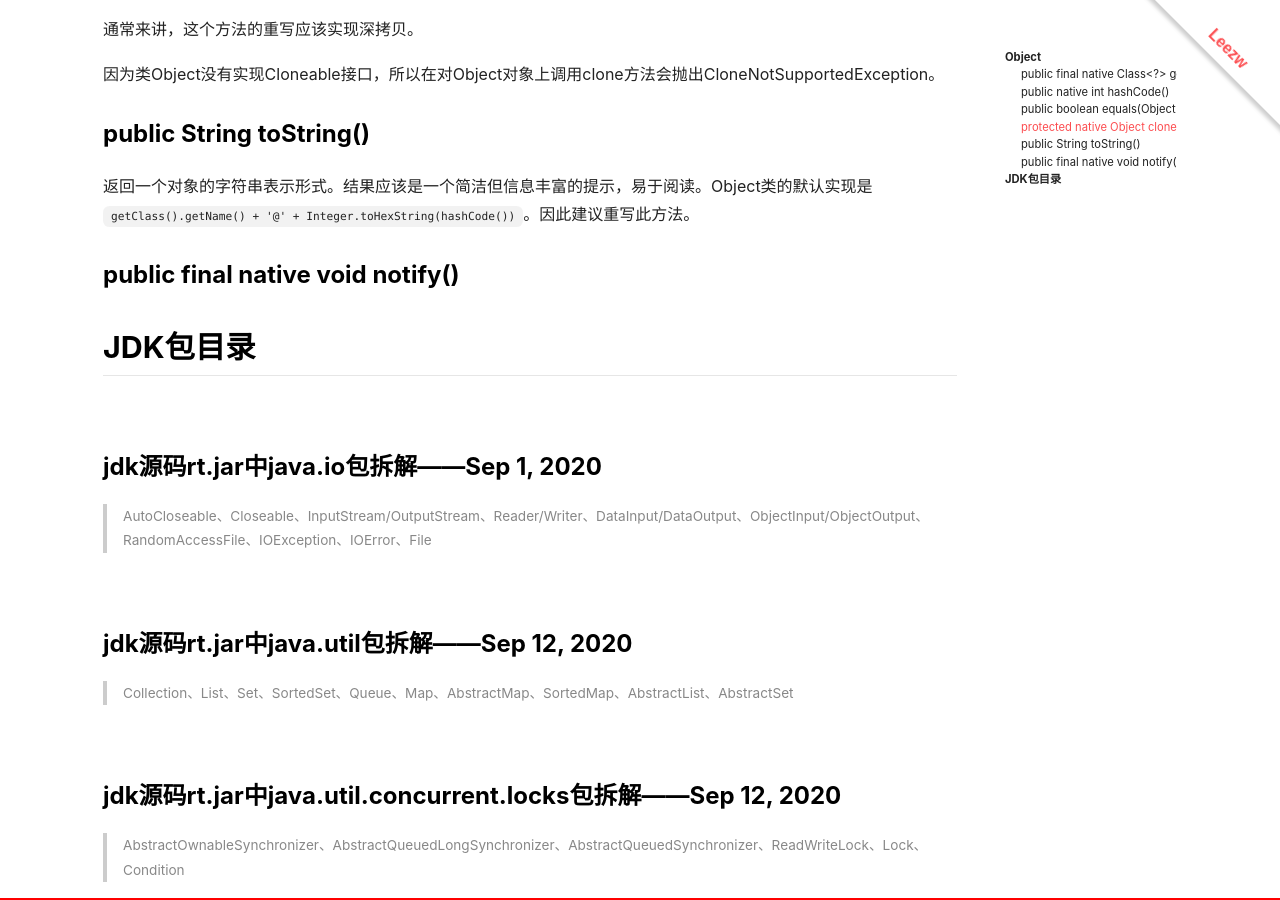
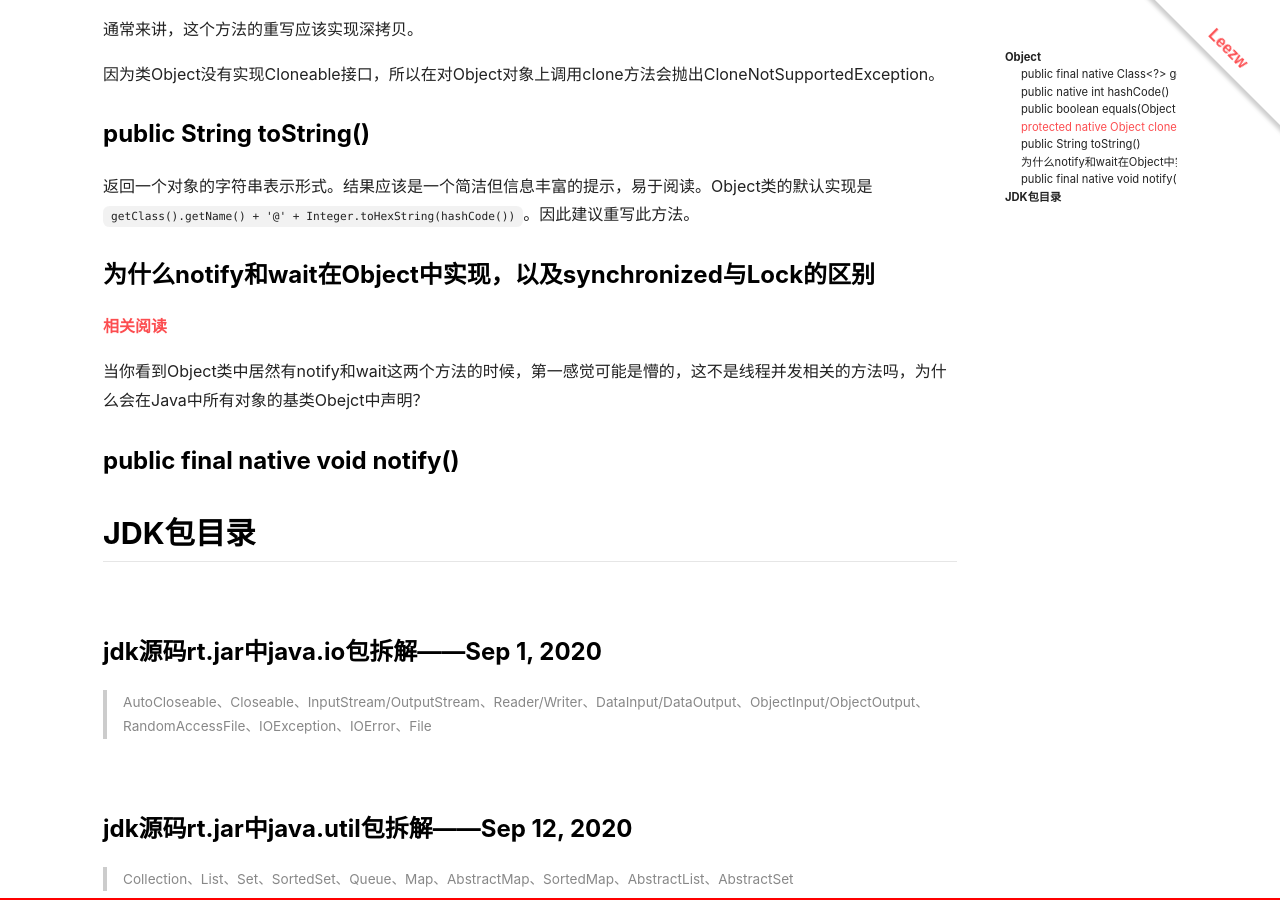
Before and after one commit to quantum-li/quantum-li.github.io, a Jekyll site: the page built from _posts/2020-10-09-jdk-source.md, in a window 1280 px wide and 900 px high, scrolled down 1868 px. Built offline with Jekyll 4.4.1, drawn with Linux system fonts in a browser that asks for light colours; nearby versions of some CDN libraries.

Commit message:
2021-11-11 20:27:34

```diff
--- a/_posts/2020-10-09-jdk-source.md
+++ b/_posts/2020-10-09-jdk-source.md
@@ -76,6 +76,15 @@ Object类中的默认实现是浅拷贝。并且如果对象没有实现Cloneabl
 
 返回一个对象的字符串表示形式。结果应该是一个简洁但信息丰富的提示，易于阅读。Object类的默认实现是`getClass().getName() + '@' + Integer.toHexString(hashCode())`。因此建议重写此方法。
 
+### 为什么notify和wait在Object中实现，以及synchronized与Lock的区别
+
+[相关阅读](https://www.one-tab.com/page/1pIxm9kpSeaEQr4h1jGg1A)
+
+当你看到Object类中居然有notify和wait这两个方法的时候，第一感觉可能是懵的，这不是线程并发相关的方法吗，为什么会在Java中所有对象的基类Obejct中声明？
+
+
+
+
 ### public final native void notify()
 
 ## JDK包目录
```
